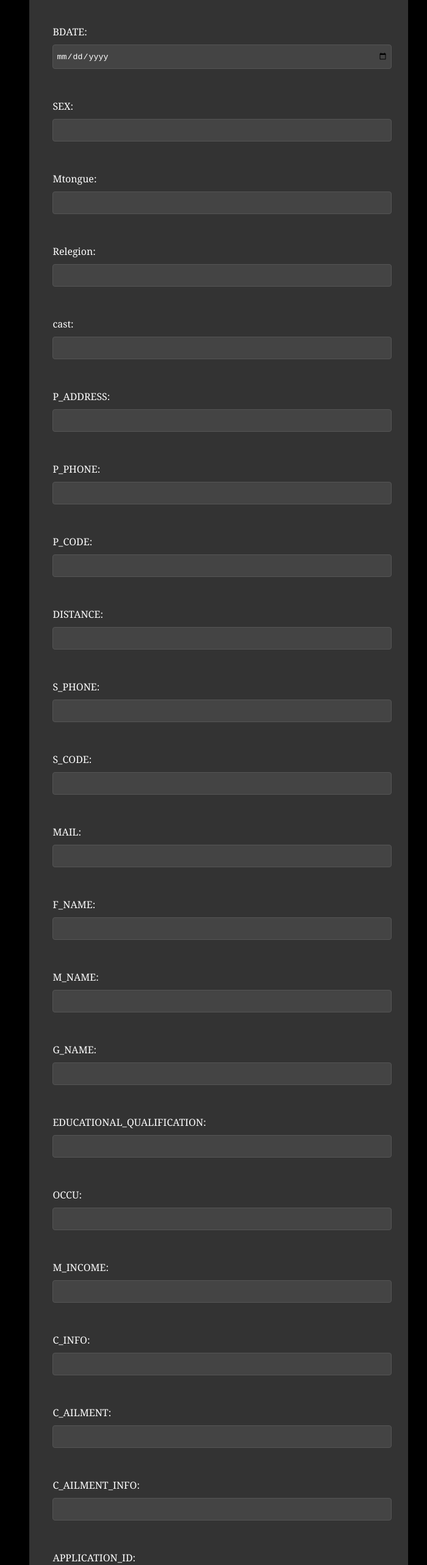
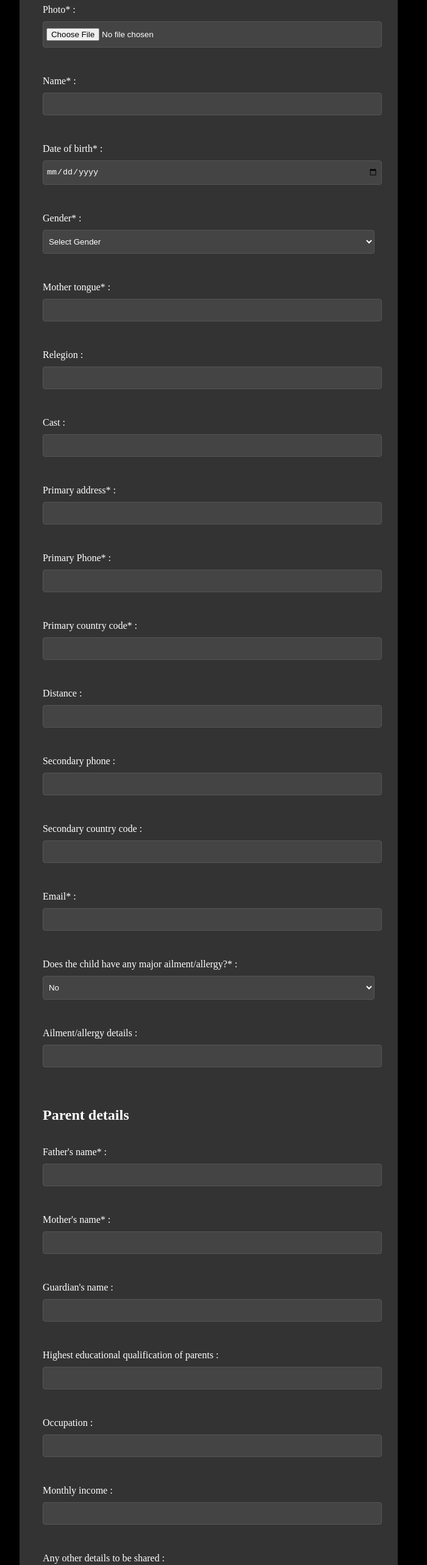
Before and after one commit to Liquid-neurons/ERP, a React (Create React App) app: page /STUDENT_MASTER in a window 1280 px wide. Shown: the part 180-2746 px from the top of the page at 61% size, without its empty margins (291-991 px from the left). Built offline with nearby package versions, Linux system fonts and the light colour scheme.

Commit message:
natural names

```diff
--- a/src/components/Emp_master.js
+++ b/src/components/Emp_master.js
@@ -22,10 +22,9 @@ function EmployeeForm() {
     F_NAME: '',
     M_NAME: '',
     EDUCATIONAL_QUALIFICATION:''
+  });
 
-
-
-  });
+  const [file, setFile] = useState(null);
 
   const handleChange = (e) => {
     const { name, value } = e.target;
@@ -35,49 +34,107 @@ function EmployeeForm() {
     });
   };
 
+  const handleFileChange = (e) => {
+    const file = e.target.files[0];
+    setFile(file);
+  };
+
   const handleSubmit = (e) => {
     e.preventDefault();
 
     // Convert form data to JSON
-    const jsonData = JSON.stringify(formData);
+    const jsonData = { ...formData }; // Copy existing form data
+    const reader = new FileReader();
 
-    console.log(formData);
+    if (file) {
+      // If an image file is selected
+      reader.readAsDataURL(file); // Read the file as base64
+
+      reader.onload = () => {
+        // When file reading is complete
+        const base64URL = reader.result; // Get the base64 URL
+        jsonData.imageBase64 = base64URL; // Add base64 URL to the form data
+        console.log(jsonData);
 
         // Send JSON data to backend
-    fetch('http://49.206.252.212:5000/Emp_master', {
-      method: 'POST',
+        fetch("http://49.206.252.212:5000/STUDENT_MASTER", {
+          method: "POST",
           headers: {
-        'Content-Type': 'application/json'
+            "Content-Type": "application/json",
           },
-      body: jsonData
+          body: JSON.stringify(jsonData),
         })
-    .then(response => {
+          .then((response) => {
             if (!response.ok) {
-        throw new Error('Network response was not ok');
+              throw new Error("Network response was not ok");
             }
             return response.json();
           })
-    .then(data => {
-      console.log('Success:', data);
+          .then((data) => {
+            console.log("Success:", data);
             if (data.success) {
-        alert('Data entered successfully');
+              alert("Data entered successfully");
             } else {
-        alert('Failed to enter data');
+              alert("Failed to enter data");
             }
           })
-    .catch(error => {
-      console.error('Error:', error);
+          .catch((error) => {
+            console.error("Error:", error);
             // Optionally, you can handle errors here
           });
       };
 
+      reader.onerror = (error) => {
+        console.error("FileReader error:", error);
+      };
+    } else {
+      // If no image file is selected, send only the form data
+      fetch("http://49.206.252.212:5000/STUDENT_MASTER", {
+        method: "POST",
+        headers: {
+          "Content-Type": "application/json",
+        },
+        body: JSON.stringify(jsonData),
+      })
+        .then((response) => {
+          if (!response.ok) {
+            throw new Error("Network response was not ok");
+          }
+          return response.json();
+        })
+        .then((data) => {
+          console.log("Success:", data);
+          if (data.success) {
+            alert("Data entered successfully");
+          } else {
+            alert("Failed to enter data");
+          }
+        })
+        .catch((error) => {
+          console.error("Error:", error);
+          // Optionally, you can handle errors here
+        });
+    }
+  };
 
   return (
     <div className="form-container">
       <h2 className="form-header">Employee master</h2>
       <form className="form" onSubmit={handleSubmit}>
+        <h2>Employee details</h2>
+        <br></br>
         <label className="form-label">
-          EMPNAME:
+          Photo* :
+          <input
+            type="file"
+            name="image"
+            onChange={handleFileChange}
+            className="form-input"
+          />
+        </label>
+        <br />
+        <label className="form-label">
+          Name of employee* :
           <input
             type="text"
             name="EMPNAME"
@@ -88,18 +145,7 @@ function EmployeeForm() {
         </label>
         <br />
         <label className="form-label">
-          EMPID:
-          <input
-            type="text"
-            name="EMPID"
-            value={formData.EMPID}
-            onChange={handleChange}
-            className="form-input"
-          />
-        </label>
-        <br />
-        <label className="form-label">
-          DOJ:
+          Date of joining* :
           <input
             type="date"
             name="DOJ"
@@ -110,7 +156,7 @@ function EmployeeForm() {
         </label>
         <br />
         <label className="form-label">
-          NAME:
+          Name of the child* :
           <input
             type="text"
             name="NAME"
@@ -121,7 +167,7 @@ function EmployeeForm() {
         </label>
         <br />
         <label className="form-label">
-          BDATE:
+          Date of birth* :
           <input
             type="date"
             name="BDATE"
@@ -132,18 +178,21 @@ function EmployeeForm() {
         </label>
         <br />
         <label className="form-label">
-          SEX:
-          <input
-            type="text"
+            Gender* :
+            <select
               name="SEX"
               value={formData.SEX}
               onChange={handleChange}
               className="form-input"
-          />
+            >
+              <option value="">Select Gender</option>
+              <option value="M">Male</option>
+              <option value="F">Female</option>
+            </select>
           </label>
         <br />
         <label className="form-label">
-          MTONGUE:
+          Mother tongue* :
           <input
             type="text"
             name="MTONGUE"
@@ -154,7 +203,7 @@ function EmployeeForm() {
         </label>
         <br />
         <label className="form-label">
-          RELEGION:
+          Relegion :
           <input
             type="text"
             name="RELEGION"
@@ -165,7 +214,7 @@ function EmployeeForm() {
         </label>
         <br />
         <label className="form-label">
-          CAST:
+          Cast :
           <input
             type="text"
             name="CAST"
@@ -176,7 +225,7 @@ function EmployeeForm() {
         </label>
         <br />
         <label className="form-label">
-          P_ADDRESS:
+          Primary address* :
           <input
             type="text"
             name="P_ADDRESS"
@@ -187,7 +236,7 @@ function EmployeeForm() {
         </label>
         <br />
         <label className="form-label">
-          P_PHONE:
+          Primary phone* :
           <input
             type="text"
             name="P_PHONE"
@@ -198,7 +247,7 @@ function EmployeeForm() {
         </label>
         <br />
         <label className="form-label">
-          P_CODE:
+          Primary country code* :
           <input
             type="TEXT"
             name="P_CODE"
@@ -209,7 +258,7 @@ function EmployeeForm() {
         </label>
         <br />
         <label className="form-label">
-          DISTANCE:
+          Distance :
           <input
             type="TEXT"
             name="DISTANCE"
@@ -220,7 +269,7 @@ function EmployeeForm() {
         </label>
         <br />
         <label className="form-label">
-          S_PHONE:
+          Secondary phone* :
           <input
             type="text"
             name="S_PHONE"
@@ -231,7 +280,7 @@ function EmployeeForm() {
         </label>
         <br />
         <label className="form-label">
-          S_CODE:
+          Secondary code* :
           <input
             type="text"
             name="S_CODE"
@@ -242,7 +291,7 @@ function EmployeeForm() {
         </label>
         <br />
         <label className="form-label">
-          MAIL:
+          Email* :
           <input
             type="email"
             name="MAIL"
@@ -253,7 +302,7 @@ function EmployeeForm() {
         </label>
         <br />
         <label className="form-label">
-          F_NAME:
+          Father's name* :
           <input
             type="text"
             name="F_NAME"
@@ -264,7 +313,7 @@ function EmployeeForm() {
         </label>
         <br />
         <label className="form-label">
-          M_NAME:
+          Mother's name* :
           <input
             type="text"
             name="M_NAME"
@@ -275,11 +324,24 @@ function EmployeeForm() {
         </label>
         <br />
         <label className="form-label">
-          EDUCATIONAL_QUALIFICATION:
+          Highest educational qualification :
           <input
             type="text"
             name="EDUCATIONAL_QUALIFICATION"
             value={formData.EDUCATIONAL_QUALIFICATION}
+            onChange={handleChange}
+            className="form-input"
+          />
+        </label>
+        <br />
+        <h2>For testing</h2>
+        <br></br>
+        <label className="form-label">
+          EMPID : (To be generated automatically)
+          <input
+            type="text"
+            name="EMPID"
+            value={formData.EMPID}
             onChange={handleChange}
             className="form-input"
           />
--- a/src/components/STUDENT_MASTER.js
+++ b/src/components/STUDENT_MASTER.js
@@ -121,13 +121,24 @@ function EmployeeForm() {
     }
   };
 
-
   return (
     <div className="form-container">
       <h2 className="form-header">Employee master</h2>
       <form className="form" onSubmit={handleSubmit}>
+        <h2>Student details</h2>
+        <br></br>
         <label className="form-label">
-          NAME:
+          Photo* :
+          <input
+            type="file"
+            name="image"
+            onChange={handleFileChange}
+            className="form-input"
+          />
+        </label>
+        <br />
+        <label className="form-label">
+          Name* :
           <input
             type="text"
             name="NAME"
@@ -138,7 +149,7 @@ function EmployeeForm() {
         </label>
         <br />
         <label className="form-label">
-          BDATE:
+          Date of birth* :
           <input
             type="date"
             name="BDATE"
@@ -149,18 +160,21 @@ function EmployeeForm() {
         </label>
         <br />
           <label className="form-label">
-          SEX:
-          <input
-            type="text"
+            Gender* :
+            <select
               name="SEX"
               value={formData.SEX}
               onChange={handleChange}
               className="form-input"
-          />
+            >
+              <option value="">Select Gender</option>
+              <option value="M">Male</option>
+              <option value="F">Female</option>
+            </select>
           </label>
         <br />
         <label className="form-label">
-          Mtongue:
+          Mother tongue* :
           <input
             type="text"
             name="MTONGUE"
@@ -171,7 +185,7 @@ function EmployeeForm() {
         </label>
         <br />
         <label className="form-label">
-          Relegion:
+          Relegion :
           <input
             type="text"
             name="RELEGION"
@@ -182,7 +196,7 @@ function EmployeeForm() {
         </label>
         <br />
         <label className="form-label">
-          cast:
+          Cast :
           <input
             type="text"
             name="CAST"
@@ -193,7 +207,7 @@ function EmployeeForm() {
         </label>
         <br />
         <label className="form-label">
-          P_ADDRESS:
+          Primary address* :
           <input
             type="text"
             name="P_ADDRESS"
@@ -204,7 +218,7 @@ function EmployeeForm() {
         </label>
         <br />
         <label className="form-label">
-          P_PHONE:
+          Primary Phone* :
           <input
             type="text"
             name="P_PHONE"
@@ -215,7 +229,7 @@ function EmployeeForm() {
         </label>
         <br />
         <label className="form-label">
-          P_CODE:
+          Primary country code* :
           <input
             type="text"
             name="P_CODE"
@@ -226,7 +240,7 @@ function EmployeeForm() {
         </label>
         <br />
         <label className="form-label">
-          DISTANCE:
+          Distance :
           <input
             type="text"
             name="DISTANCE"
@@ -237,7 +251,7 @@ function EmployeeForm() {
         </label>
         <br />
         <label className="form-label">
-          S_PHONE:
+          Secondary phone :
           <input
             type="text"
             name="S_PHONE"
@@ -248,7 +262,7 @@ function EmployeeForm() {
         </label>
         <br />
         <label className="form-label">
-          S_CODE:
+          Secondary country code :
           <input
             type="text"
             name="S_CODE"
@@ -259,7 +273,7 @@ function EmployeeForm() {
         </label>
         <br />
         <label className="form-label">
-          MAIL:
+          Email* :
           <input
             type="email"
             name="MAIL"
@@ -270,7 +284,33 @@ function EmployeeForm() {
         </label>
         <br />
         <label className="form-label">
-          F_NAME:
+            Does the child have any major ailment/allergy?* :
+            <select
+              name="C_AILMENT"
+              value={formData.C_AILMENT}
+              onChange={handleChange}
+              className="form-input"
+            >
+              <option value="N">No</option>
+              <option value="Y">Yes</option>
+            </select>
+          </label>
+        <br />
+        <label className="form-label">
+          Ailment/allergy details :
+          <input
+            type="text"
+            name="C_AILMENT_INFO"
+            value={formData.C_AILMENT_INFO}
+            onChange={handleChange}
+            className="form-input"
+          />
+        </label>
+        <br />
+        <h2>Parent details</h2>
+        <br></br>
+        <label className="form-label">
+          Father's name* :
           <input
             type="text"
             name="F_NAME"
@@ -281,7 +321,7 @@ function EmployeeForm() {
         </label>
         <br />
         <label className="form-label">
-          M_NAME:
+          Mother's name* :
           <input
             type="text"
             name="M_NAME"
@@ -292,7 +332,7 @@ function EmployeeForm() {
         </label>
         <br />
         <label className="form-label">
-          G_NAME:
+          Guardian's name :
           <input
             type="text"
             name="G_NAME"
@@ -303,7 +343,7 @@ function EmployeeForm() {
         </label>
         <br />
         <label className="form-label">
-          EDUCATIONAL_QUALIFICATION:
+          Highest educational qualification of parents :
           <input
             type="text"
             name="EDUCATIONAL_QUALIFICATION"
@@ -314,7 +354,7 @@ function EmployeeForm() {
         </label>
         <br />
         <label className="form-label">
-          OCCU:
+          Occupation :
           <input
             type="text"
             name="OCCU"
@@ -325,7 +365,7 @@ function EmployeeForm() {
         </label>
         <br />
         <label className="form-label">
-          M_INCOME:
+          Monthly income :
           <input
             type="text"
             name="M_INCOME"
@@ -336,7 +376,7 @@ function EmployeeForm() {
         </label>
         <br />
         <label className="form-label">
-          C_INFO:
+          Any other details to be shared :
           <input
             type="text"
             name="C_INFO"
@@ -346,45 +386,15 @@ function EmployeeForm() {
           />
         </label>
         <br />
+        <h2>For testing</h2>
+        <br></br>
         <label className="form-label">
-          C_AILMENT:
-          <input
-            type="text"
-            name="C_AILMENT"
-            value={formData.C_AILMENT}
-            onChange={handleChange}
-            className="form-input"
-          />
-        </label>
-        <br />
-        <label className="form-label">
-          C_AILMENT_INFO:
-          <input
-            type="text"
-            name="C_AILMENT_INFO"
-            value={formData.C_AILMENT_INFO}
-            onChange={handleChange}
-            className="form-input"
-          />
-        </label>
-        <br />
-        <label className="form-label">
-          APPLICATION_ID:
+          APPLICATION_ID* :  (To be generated automatically)
           <input
             type="text"
             name="APPLICATION_ID"
             value={formData.APPLICATION_ID}
             onChange={handleChange}
-            className="form-input"
-          />
-        </label>
-        <br />
-        <label className="form-label">
-          Photo:
-          <input
-            type="file"
-            name="image"
-            onChange={handleFileChange}
             className="form-input"
           />
         </label>
--- a/src/components/big_form.css
+++ b/src/components/big_form.css
@@ -4,7 +4,7 @@ body {
     background-color: black;
     margin: 0;
     padding: 0;
-    font-family: Georgia, 'Times New Roman', Times, serif;
+    font-family:'Times New Roman', Times, serif
 }
 
 .form-container {
--- a/src/components/form.css
+++ b/src/components/form.css
@@ -4,7 +4,7 @@ body {
     background-color: black;
     margin: 0;
     padding: 0;
-    font-family: Georgia, 'Times New Roman', Times, serif;
+    font-family:'Times New Roman', Times, serif
 }
 
 .form-container {
--- a/src/components/home.css
+++ b/src/components/home.css
@@ -1,5 +1,6 @@
 body{
     background-color: black;
+    font-family:'Times New Roman', Times, serif
 }
 .table-container{
     display: flex;
```
Lines whose indentation alone changed are shown as unchanged.
